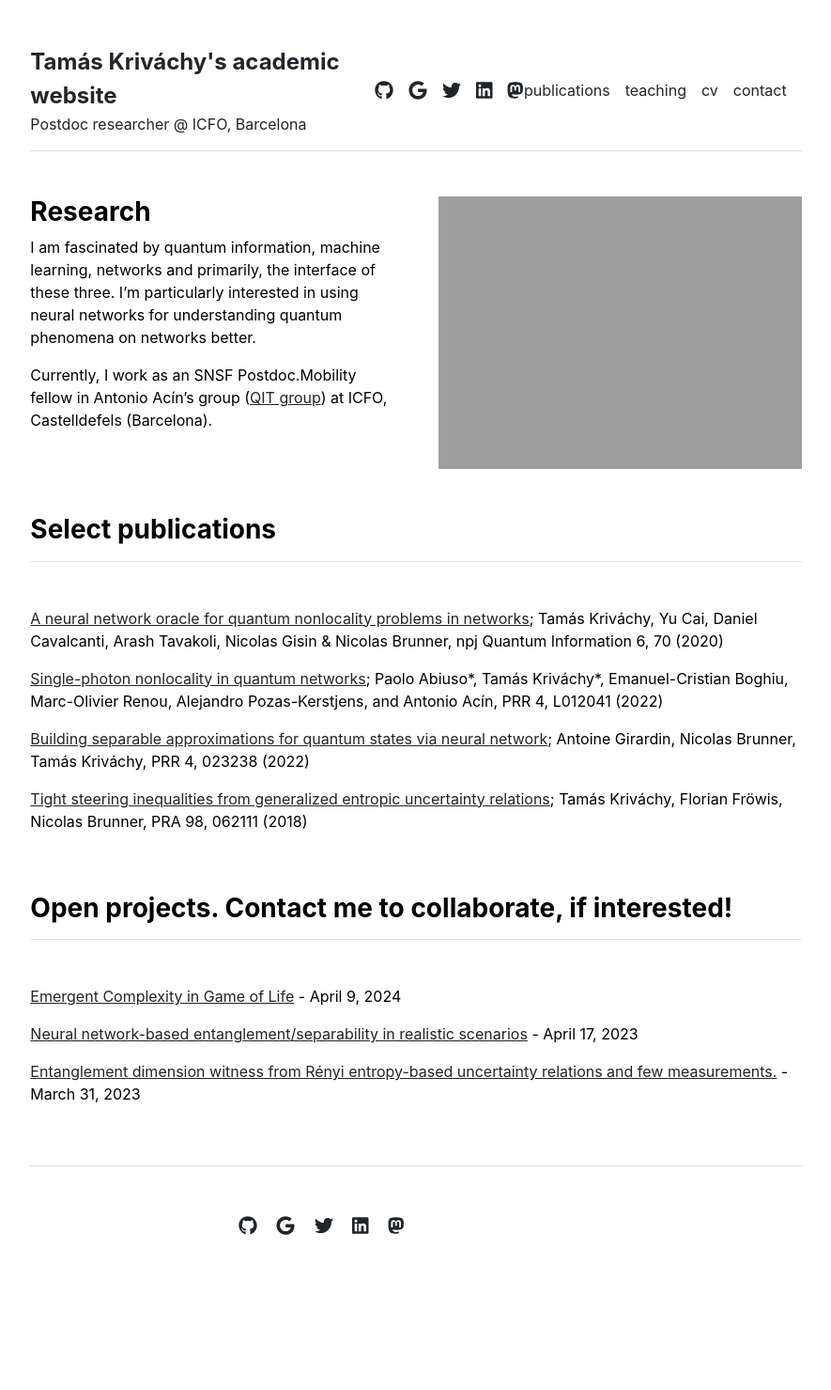
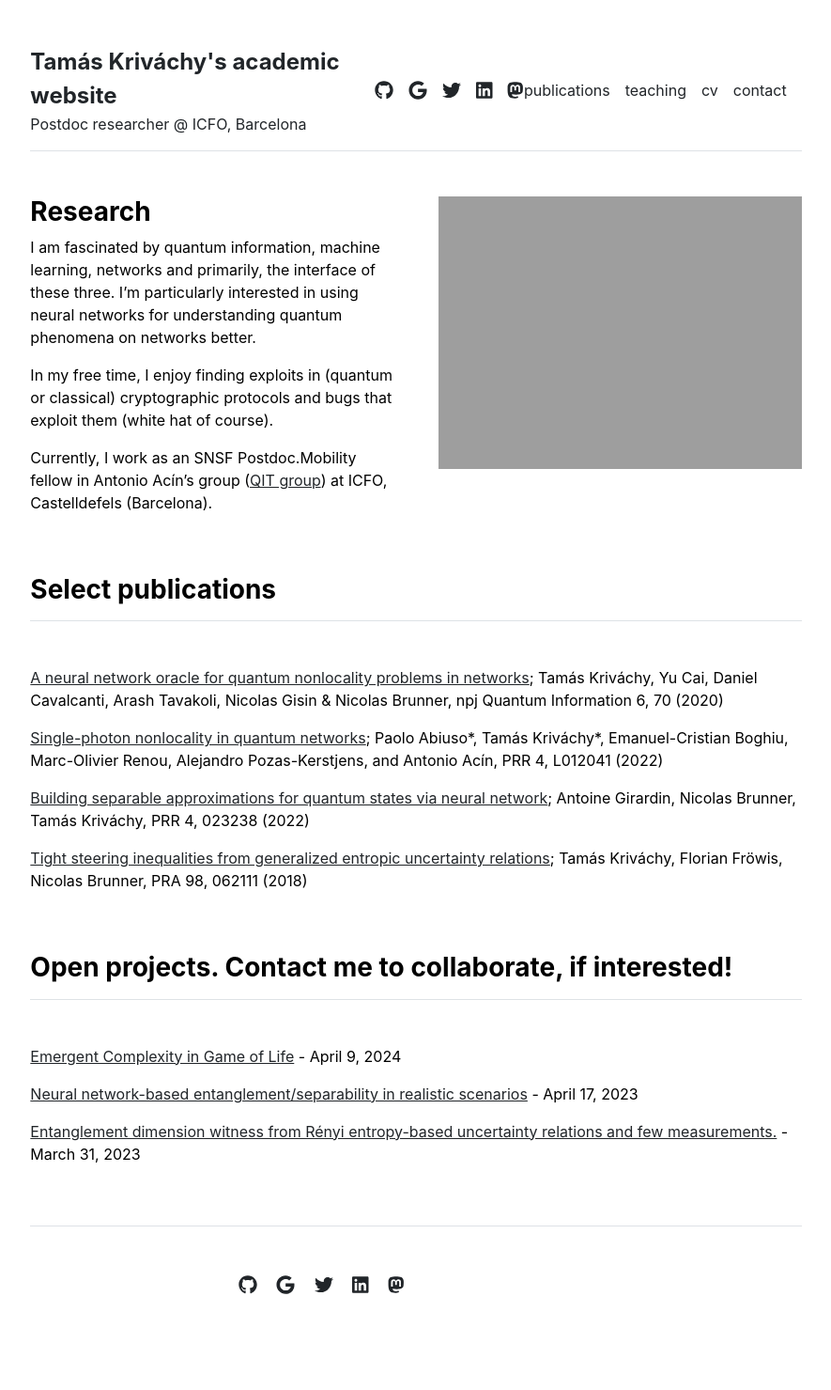
Before and after one commit to tkrivachy/tkrivachy.github.io, a Jekyll site: the page built from index.md, in a window 1280 px wide. Shown: the whole page at 94% size, without its empty margins (197-1082 px from the left). Built offline with Jekyll 4.4.1, drawn with Linux system fonts in a browser that asks for light colours; before the commit the page ends 1415 px from its top, so only the background shows below that.

Commit message:
Update index.md

```diff
--- a/index.md
+++ b/index.md
@@ -5,4 +5,6 @@ title: "Home"
 
 I am fascinated by quantum information, machine learning, networks and primarily, the interface of these three. I'm particularly interested in using neural networks for understanding quantum phenomena on networks better.
 
+In my free time, I enjoy finding exploits in (quantum or classical) cryptographic protocols and bugs that exploit them (white hat of course).
+
 Currently, I work as an SNSF Postdoc.Mobility fellow in Antonio Acín's group ([QIT group](https://www.icfo.eu/research-group/7/quantum-information/home/437/)) at ICFO, Castelldefels (Barcelona).
```
